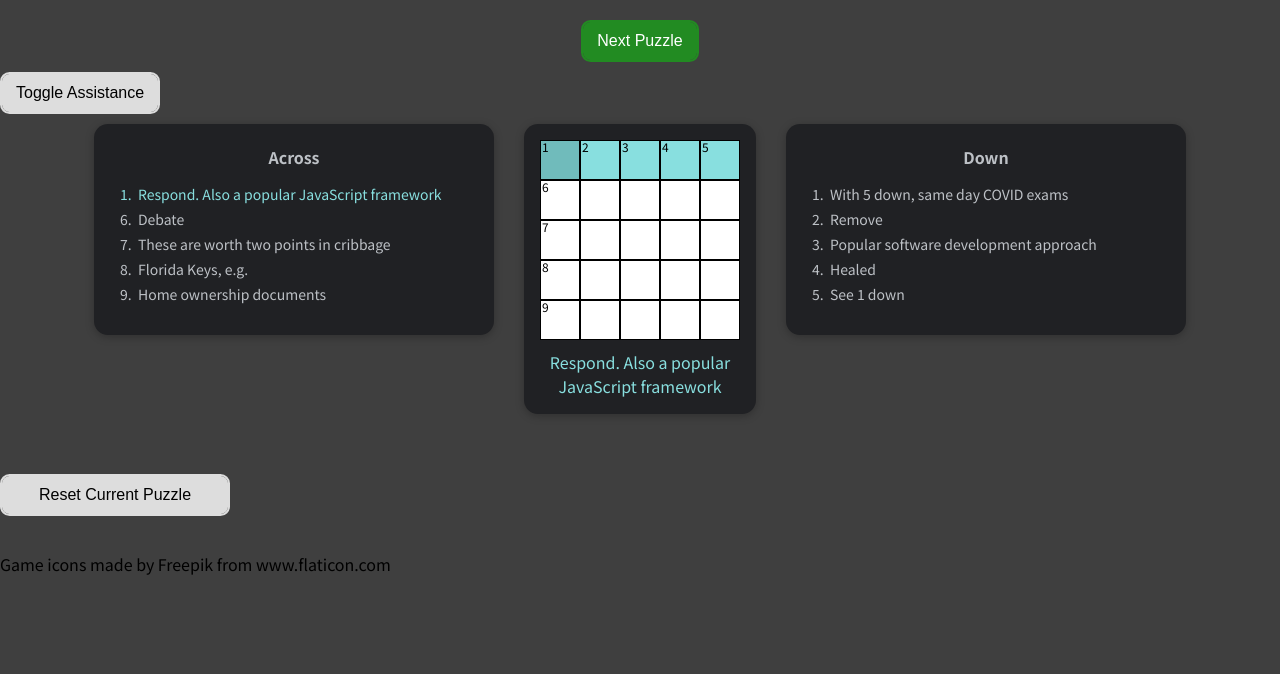
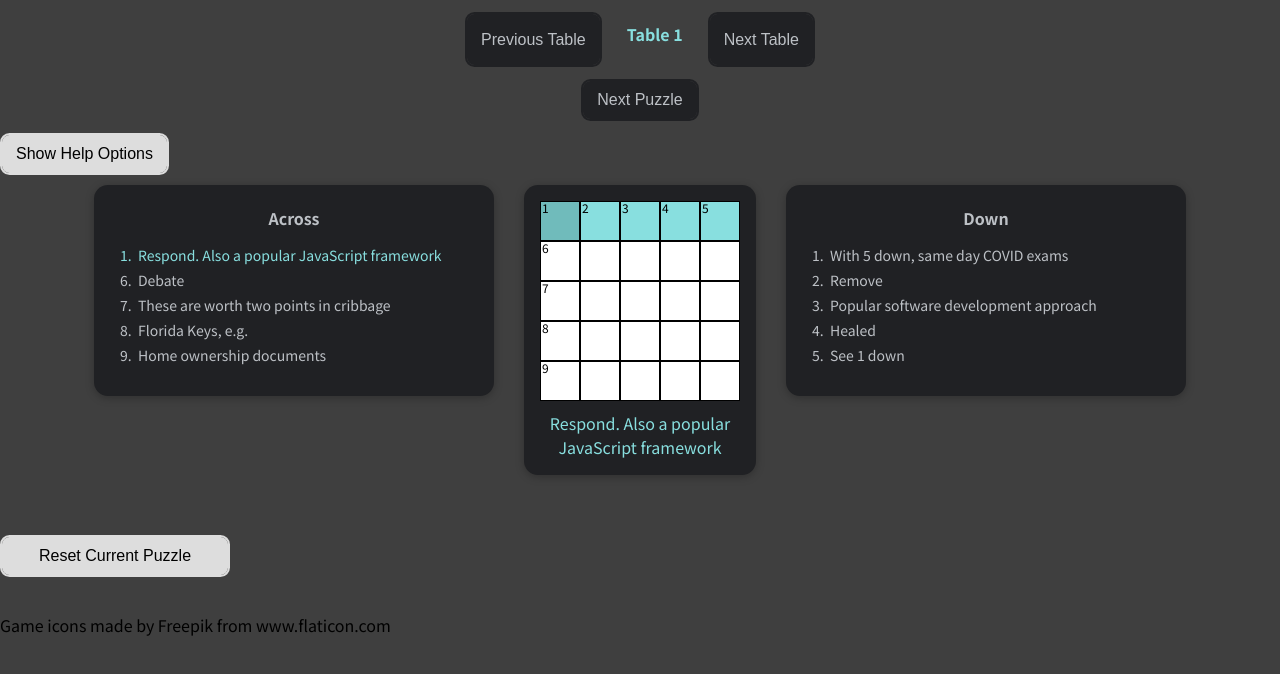
Before and after one commit to bka04/wedding, a React (Create React App) app: page / in a window 1280 px wide. Shown: the top 674 px of the page. Built offline with nearby package versions, Linux system fonts and the light colour scheme.

Commit message:
Add next and previous table buttons

```diff
--- a/src/components/UI/Button.css
+++ b/src/components/UI/Button.css
@@ -6,7 +6,7 @@
   box-shadow: 0 2px 8px rgba(0, 0, 0, 0.25);
 }
 
-.nextPuzzleBtn, .prevPuzzleBtn, .resetBtn {
+.nextPuzzleBtn, .prevPuzzleBtn, .nextTableBtn, .prevTableBtn, .resetBtn {
   padding: 10px 14px;
   font-size: 16px;
   background-color: transparent;
@@ -27,12 +27,17 @@
   color: white;
 }
 
-.nextPuzzleBtn, .prevPuzzleBtn {
-  border-color: #228b22;
+.nextPuzzleBtn, .prevPuzzleBtn, .nextTableBtn, .prevTableBtn {
+  border-color: #202124;
+  box-shadow: 0 0 40px 40px #202124 inset, 0 0 0 0 #202124;
+  color: #bdc1c6;
+  /* border-color: #228b22;
   box-shadow: 0 0 40px 40px #228b22 inset, 0 0 0 0 #228b22;
-  color: white;
+  color: white; */
 }
 
+.nextTableBtn:hover, .prevTableBtn:hover,
 .nextPuzzleBtn:hover, .prevPuzzleBtn:hover {
-  box-shadow: 0 0 10px 0 #228b22 inset, 0 0 10px 4px #228b22;
+  box-shadow: 0 0 10px 0 #202124 inset, 0 0 10px 4px #202124;
+  /* box-shadow: 0 0 10px 0 #228b22 inset, 0 0 10px 4px #228b22; */
 }
--- a/src/components/crosswords/Crossword.css
+++ b/src/components/crosswords/Crossword.css
@@ -49,16 +49,6 @@
   }
 }
 
-.nextPuzzleDiv {
-  max-width: 400px;
-  margin-right: auto;
-  margin-left: auto;
-  display: flex;
-  justify-content: space-evenly;
-  margin-top: 20px;
-  margin-bottom: 10px;
-}
-
 .crosswordFooter {
   display: flex;
   flex-direction: column;
--- a/src/components/crosswords/CrosswordPowerUps.js
+++ b/src/components/crosswords/CrosswordPowerUps.js
@@ -22,7 +22,7 @@ const CrosswordPowerUps = (props) => {
   return (
     <Fragment>
       <Button className="resetBtn" onClick={toggleAssistance}>
-        Toggle Assistance
+        {showAssistance ? "Hide Help Options" : "Show Help Options"}
       </Button>
       { showAssistance ? <PowerUps onClick={props.onClick}></PowerUps> : null}
     </Fragment>
--- a/src/components/crosswords/CrosswordPuzzles.js
+++ b/src/components/crosswords/CrosswordPuzzles.js
@@ -1,5 +1,6 @@
 const PUZZLES = [
   {
+    table: "1",
     id: "1",
     type: "crossword",
     answerText: 'reactarguepairsisletdeeds',
@@ -19,6 +20,7 @@ const PUZZLES = [
     ]
   },
   {
+    table: "1",
     id: "2",
     type: "crossword",
     answerText: 'glad shawauge purebloc agessugarcoat   doe   sweettalkiran icondisc minestye edge',
@@ -58,7 +60,8 @@ const PUZZLES = [
     ]
   },
   {
-    id: "3",
+    table: "2",
+    id: "1",
     type: "crossword",
     answerText: 'set   tagpain saleecru ironcheckmate   lip   queensideurdu odinages nerdden   ats',
     acrossClues: [
--- /dev/null
+++ b/src/components/puzzles/PuzzlesByTable.js
@@ -0,0 +1,76 @@
+import { useState, useEffect, Fragment } from "react";
+import Crossword from "../crosswords/Crossword.js"
+import PuzzlesByTableHeader from "./PuzzlesByTableHeader";
+
+const PuzzlesByTable = (props) => {
+  const puzzlesByTable = props.puzzlesByTable;
+  const [currentPuzzle, setCurrentPuzzle] = useState(puzzlesByTable[0].id);
+  const [isThisLastPuzzle, setIsThisLastPuzzle] = useState(false);
+  const [isThisFirstPuzzle, setIsThisFirstPuzzle] = useState(true);
+
+  useEffect(() => {
+    const localCurrentPuzzle = localStorage.getItem("currentPuzzle") //get data saved to browswer
+
+    if (localCurrentPuzzle !== null) { //was there data saved to browser?
+      setCurrentPuzzle(localCurrentPuzzle); //use it
+      const puzzleIndex = puzzlesByTable.findIndex(puzzle => puzzle.id === localCurrentPuzzle); //index of current puzzle
+      if (puzzleIndex + 1 === puzzlesByTable.length) { //is this the last puzzle?
+        setIsThisLastPuzzle(true);
+      }
+      if (puzzleIndex > 0) { //is this the first puzzle?
+        setIsThisFirstPuzzle(false);
+      }
+    } else { //if not, save data to browser
+      localStorage.setItem("currentPuzzle", currentPuzzle);
+    }
+  }, [puzzlesByTable, currentPuzzle, isThisLastPuzzle, isThisFirstPuzzle]);
+
+  const nextPuzzleHandler = () => { //use previous puzzle's id to get the next puzzle in array
+    let newPuzzleId = '';
+    setCurrentPuzzle((currentPuzzleId) => {
+      const puzzleIndex = puzzlesByTable.findIndex(puzzle => puzzle.id === currentPuzzleId); //index of puzzle just on
+      newPuzzleId = puzzlesByTable[puzzleIndex + 1].id; //index of new puzzle
+      if (puzzleIndex + 2 === puzzlesByTable.length) { //is the new puzzle the last puzzle?
+        setIsThisLastPuzzle(true);
+      }
+      setIsThisFirstPuzzle(false);
+      return newPuzzleId;
+    })
+    if (newPuzzleId !== "") {localStorage.setItem("currentPuzzle", newPuzzleId)};
+  }
+
+  const prevPuzzleHandler = () => { //use next puzzle's id to get the previous puzzle in array
+    let newPuzzleId = '';
+    setCurrentPuzzle((currentPuzzleId) => {
+      const puzzleIndex = puzzlesByTable.findIndex(puzzle => puzzle.id === currentPuzzleId); //index of puzzle just on
+      newPuzzleId = puzzlesByTable[puzzleIndex - 1].id; //index of new puzzle
+      if (puzzleIndex - 1 === 0) { //is the new puzzle the first puzzle?
+        setIsThisFirstPuzzle(true);
+      }
+      setIsThisLastPuzzle(false);
+      return newPuzzleId;
+    })
+    if (newPuzzleId !== "") {localStorage.setItem("currentPuzzle", newPuzzleId)};
+  }
+
+  return (
+    <Fragment>
+      <PuzzlesByTableHeader
+        onNextPuzzle={nextPuzzleHandler}
+        onPrevPuzzle={prevPuzzleHandler}
+        isThisFirstPuzzle={isThisFirstPuzzle}
+        isThisLastPuzzle={isThisLastPuzzle}
+      />
+      {(puzzlesByTable.find(puzzle => puzzle.id === currentPuzzle).type === "crossword") ? <Crossword
+        initialCrosswordData={puzzlesByTable.find(puzzle => puzzle.id === currentPuzzle).cellData}
+        acrossClues={puzzlesByTable.find(puzzle => puzzle.id === currentPuzzle).acrossClues}
+        downClues={puzzlesByTable.find(puzzle => puzzle.id === currentPuzzle).downClues}
+        answers={puzzlesByTable.find(puzzle => puzzle.id === currentPuzzle).answers}
+        isThisLastPuzzle={isThisLastPuzzle}
+        puzzleID={currentPuzzle}
+      /> : null}
+    </Fragment>
+  );
+};
+
+export default PuzzlesByTable;
--- a/src/components/Layout/PuzzleHeader.js
+++ b/src/components/puzzles/PuzzlesByTableHeader.js
@@ -1,6 +1,7 @@
 import Button from "../UI/Button";
+import './PuzzlesHeader.css';
 
-const PuzzleHeader = (props) => {
+const PuzzlesByTableHeader = (props) => {
 
   return (
     <div className='dark nextPuzzleDiv'>
@@ -14,4 +15,4 @@ const PuzzleHeader = (props) => {
   );
 };
 
-export default PuzzleHeader;
+export default PuzzlesByTableHeader;
--- /dev/null
+++ b/src/components/puzzles/PuzzlesHeader.css
@@ -0,0 +1,14 @@
+.nextPuzzleDiv, .nextTableDiv {
+  max-width: 400px;
+  margin-right: auto;
+  margin-left: auto;
+  display: flex;
+  justify-content: space-evenly;
+  margin-top: 12px;
+  margin-bottom: 12px;
+}
+
+.tableNum {
+  margin-top: 10px;
+  color: #88dfdf;
+}
--- /dev/null
+++ b/src/components/puzzles/PuzzlesHeader.js
@@ -0,0 +1,18 @@
+import Button from "../UI/Button";
+
+const PuzzlesHeader = (props) => {
+
+  return (
+    <div className='dark nextTableDiv'>
+      <Button className="prevTableBtn" onClick={props.onPrevTable}>
+        Previous Table
+      </Button>
+      <h4 className="tableNum">Table {props.table}</h4>
+      <Button className="nextTableBtn" onClick={props.onNextTable}>
+        Next Table
+      </Button>
+    </div>
+  );
+};
+
+export default PuzzlesHeader;
--- a/src/pages/Crosswords.js
+++ b/src/pages/Crosswords.js
@@ -1,77 +1,22 @@
-import { useState, useEffect, Fragment } from "react";
-import Crossword from "../components/crosswords/Crossword";
+import { useState, Fragment } from "react";
 import PUZZLES from "../components/crosswords/CrosswordPuzzles";
-import PuzzleHeader from "../components/Layout/PuzzleHeader";
-
-
-const defaultID = PUZZLES[0].id;
+import PuzzlesByTable from "../components/puzzles/PuzzlesByTable";
+import PuzzlesHeader from "../components/puzzles/PuzzlesHeader";
 
 const Crosswords = (props) => {
-  const [currentPuzzle, setCurrentPuzzle] = useState(defaultID);
-  const [isThisLastPuzzle, setIsThisLastPuzzle] = useState(false);
-  const [isThisFirstPuzzle, setIsThisFirstPuzzle] = useState(true);
+  const [currentTable, setCurrentTable] = useState('1');
 
-  useEffect(() => {
-    const localCurrentPuzzle = localStorage.getItem("currentPuzzle") //get data saved to browswer
-
-    if (localCurrentPuzzle !== null) { //was there data saved to browser?
-      setCurrentPuzzle(localCurrentPuzzle); //use it
-      const puzzleIndex = PUZZLES.findIndex(puzzle => puzzle.id === localCurrentPuzzle); //index of current puzzle
-      if (puzzleIndex + 1 === PUZZLES.length) { //is this the last puzzle?
-        setIsThisLastPuzzle(true);
-      }
-      if (puzzleIndex > 0) { //is this the first puzzle?
-        setIsThisFirstPuzzle(false);
-      }
-    } else { //if not, save data to browser
-      localStorage.setItem("currentPuzzle", currentPuzzle);
-    }
-  }, [currentPuzzle, isThisLastPuzzle, isThisFirstPuzzle]);
-
-  const nextPuzzleHandler = () => { //use previous puzzle's id to get the next puzzle in array
-    let newPuzzleId = '';
-    setCurrentPuzzle((currentPuzzleId) => {
-      const puzzleIndex = PUZZLES.findIndex(puzzle => puzzle.id === currentPuzzleId); //index of puzzle just on
-      newPuzzleId = PUZZLES[puzzleIndex + 1].id; //index of new puzzle
-      if (puzzleIndex + 2 === PUZZLES.length) { //is the new puzzle the last puzzle?
-        setIsThisLastPuzzle(true);
-      }
-      setIsThisFirstPuzzle(false);
-      return newPuzzleId;
-    })
-    if (newPuzzleId !== "") {localStorage.setItem("currentPuzzle", newPuzzleId)};
-  }
-
-  const prevPuzzleHandler = () => { //use next puzzle's id to get the previous puzzle in array
-    let newPuzzleId = '';
-    setCurrentPuzzle((currentPuzzleId) => {
-      const puzzleIndex = PUZZLES.findIndex(puzzle => puzzle.id === currentPuzzleId); //index of puzzle just on
-      newPuzzleId = PUZZLES[puzzleIndex - 1].id; //index of new puzzle
-      if (puzzleIndex - 1 === 0) { //is the new puzzle the first puzzle?
-        setIsThisFirstPuzzle(true);
-      }
-      setIsThisLastPuzzle(false);
-      return newPuzzleId;
-    })
-    if (newPuzzleId !== "") {localStorage.setItem("currentPuzzle", newPuzzleId)};
-  }
+  //set local storage and pull from there
+  //do next and prev button handlers
 
   return (
     <Fragment>
-      <PuzzleHeader
-        onNextPuzzle={nextPuzzleHandler}
-        onPrevPuzzle={prevPuzzleHandler}
-        isThisFirstPuzzle={isThisFirstPuzzle}
-        isThisLastPuzzle={isThisLastPuzzle}
+      <PuzzlesHeader
+        table={currentTable}
       />
-      {(PUZZLES.find(puzzle => puzzle.id === currentPuzzle).type === "crossword") ? <Crossword
-        initialCrosswordData={PUZZLES.find(puzzle => puzzle.id === currentPuzzle).cellData}
-        acrossClues={PUZZLES.find(puzzle => puzzle.id === currentPuzzle).acrossClues}
-        downClues={PUZZLES.find(puzzle => puzzle.id === currentPuzzle).downClues}
-        answers={PUZZLES.find(puzzle => puzzle.id === currentPuzzle).answers}
-        isThisLastPuzzle={isThisLastPuzzle}
-        puzzleID={currentPuzzle}
-      /> : null}
+      <PuzzlesByTable
+        puzzlesByTable={PUZZLES.filter(puzzle => puzzle.table === currentTable)}
+      />
     </Fragment>
   );
 };
```
